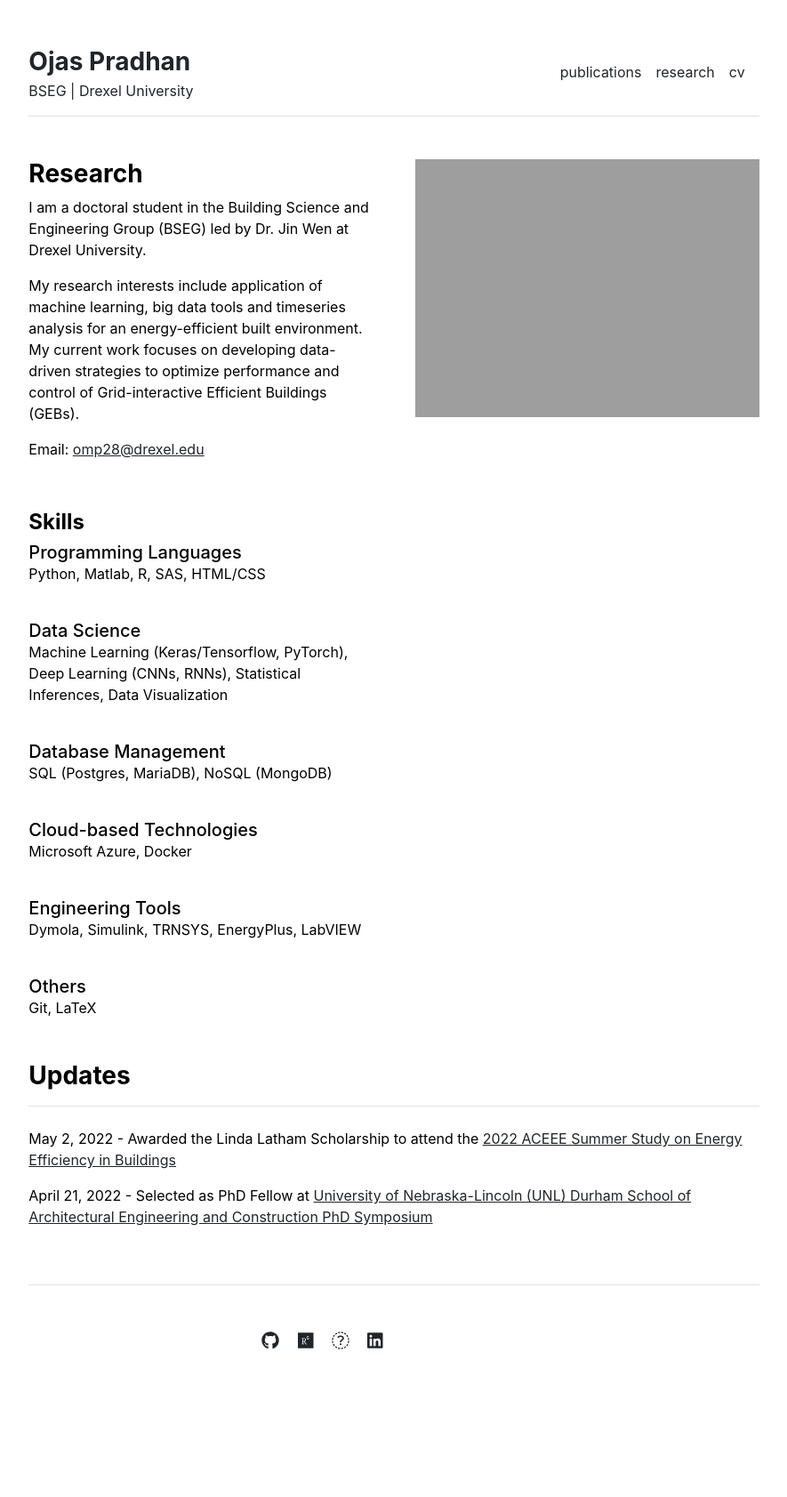
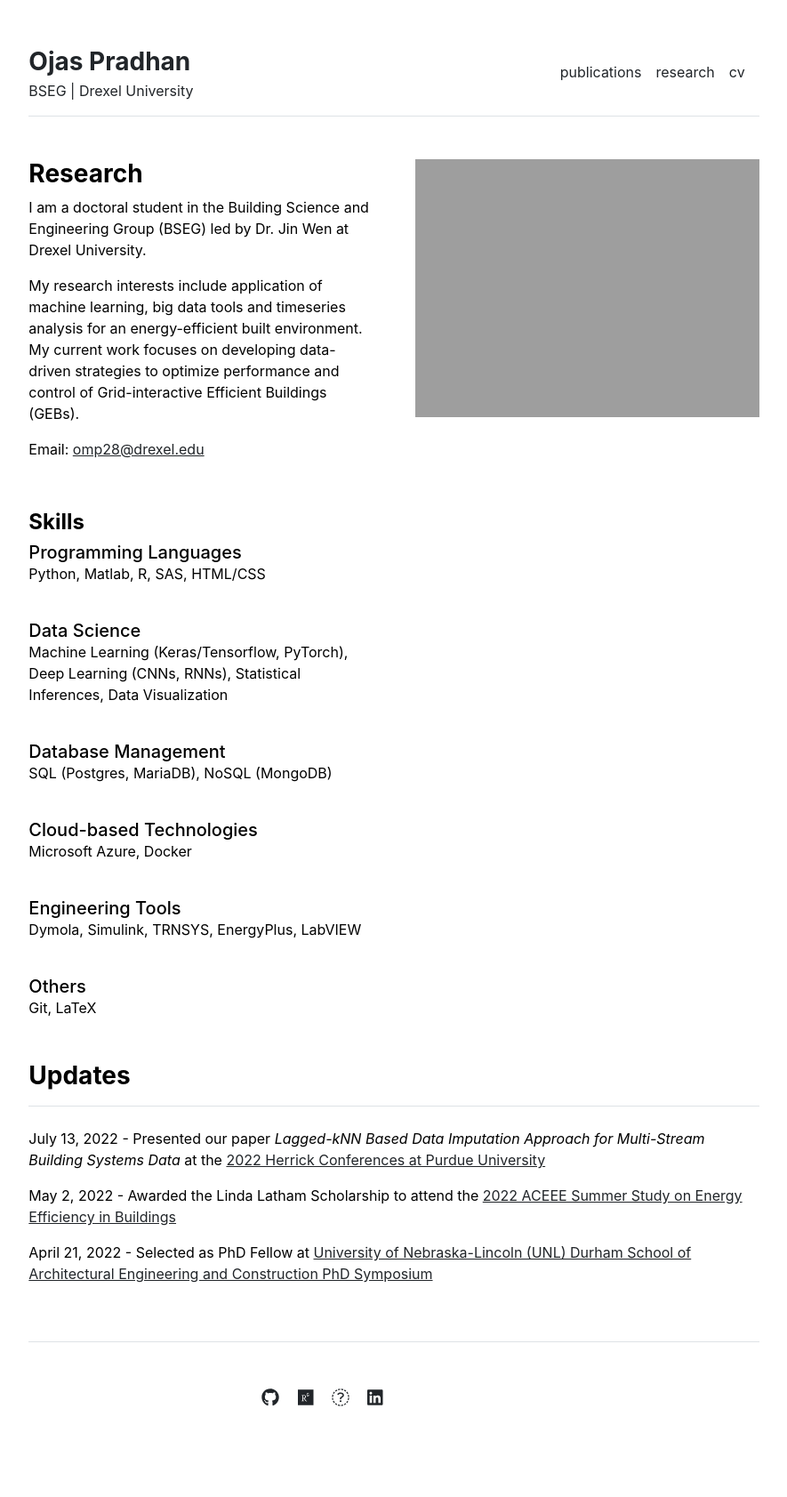
Before and after one commit to pradhanojas/pradhanojas.github.io, a Jekyll site: the page built from index.md, in a window 1280 px wide. Shown: the whole page at 89% size, without its empty margins (197-1082 px from the left). Built offline with Jekyll 4.4.1, drawn with Linux system fonts in a browser that asks for light colours; before the commit the page ends 1619 px from its top, so only the background shows below that.

Commit message:
Update home.html

```diff
--- a/_layouts/home.html
+++ b/_layouts/home.html
@@ -16,6 +16,7 @@ layout: default
   <div class="col-md-12">
     <h3 class="fw-bold border-bottom pb-3 mb-0">Updates</h3>
     <br>
+    <p>July 13, 2022 - Presented our paper <em>Lagged-kNN Based Data Imputation Approach for Multi-Stream Building Systems Data</em> at the <a href = "https://engineering.purdue.edu/Herrick/about/news/Conferences/2022">2022 Herrick Conferences at Purdue University</a></p>
     <p>May 2, 2022 - Awarded the Linda Latham Scholarship to attend the <a href = "https://www.aceee.org/2022-buildings-summer-study">2022 ACEEE Summer Study on Energy Efficiency in Buildings</a></p>
     <p>April 21, 2022 - Selected as PhD Fellow at <a href = "https://engineering.unl.edu/durhamschool/phd-symposium"> University of Nebraska-Lincoln (UNL) Durham School of Architectural Engineering and Construction PhD Symposium</a></p>
   </div>
```
